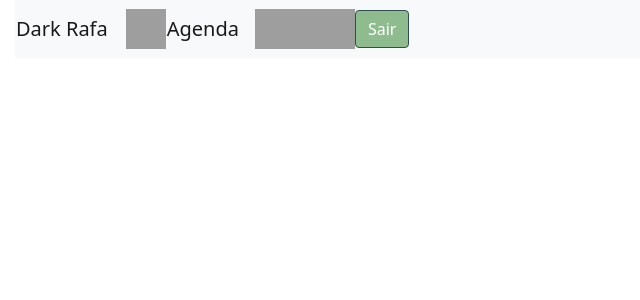
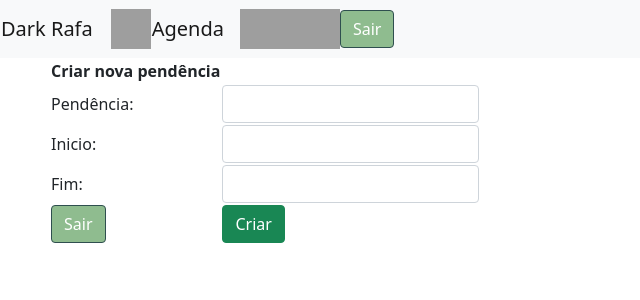
Before and after one commit to Gab-Mel/Pamp-s, a Django app: page /inicio/usuario/agenda in a window 1280 px wide. Shown: the top 300 px of the page, without its empty margins (0-640 px from the left). Run offline with Django 3.2, Linux system fonts and the light colour scheme; parts of the project's set-up code (start-up, migrations or seed data) failed here and were passed over; grey boxes are pictures that could not be loaded.

Commit message:
aaaaaaaaaaaaaaaaaaaaaaaaaaaaaaaaaaaaaaa

```diff
--- a/mentoria/inicio/models.py
+++ b/mentoria/inicio/models.py
@@ -8,6 +8,11 @@
     email_a = models.EmailField(max_length=254)
     senha_a = models.CharField(max_length=15)
 
+class agendas(models.Model):
+    pendencia_a = models.CharField(max_length=50)
+    inicio_a = models.DateTimeField(auto_now=False, auto_now_add=False)
+    fim_a = models.DateTimeField(auto_now=False, auto_now_add=False)
+
 class fotog(models.Model):
     id = models.BigAutoField(primary_key=True)
     nome = models.CharField(max_length=250, blank=False)
--- a/mentoria/inicio/static/css/inicio.css
+++ b/mentoria/inicio/static/css/inicio.css
@@ -1,13 +1,36 @@
-body{
-    padding-left: 15px;
-}
-
 .bob{
     padding-left: 50px;
     margin-left: 50px;
+    margin-right: 50px;
 }
 
-.btn-primary {
+.btn-primary{
     background-color: darkseagreen;
     border-color: darkslategrey;
 }
+
+.navbar-expand-lg{
+    background-color: teal;
+    flood-color: teal;
+    scrollbar-color: teal;
+    color-adjust: teal;
+    color-scheme: teal;
+
+}
+
+.navbar-light{
+    background-color: teal;
+}
+
+.bg-light{
+    background-color: teal;
+
+}
+
+.navbar{
+    background-color: teal;
+}
+
+#ha{
+    background-color: teal;
+}
--- a/mentoria/inicio/templates/inicio/create.htm
+++ b/mentoria/inicio/templates/inicio/create.htm
@@ -11,7 +11,7 @@
         <link rel="stylesheet" href="{% static 'css/inicio.css' %}">
     </head>
 
-    <body>
+    {% block content %}
         <div>
             <img class="displayed" src="img/logo.png" alt="logo">
         </div>
@@ -30,5 +30,5 @@
             </div>
         </form>
 
-    </body>
+        {% endblock %}
 </html>
--- a/mentoria/inicio/templates/inicio/index.htm
+++ b/mentoria/inicio/templates/inicio/index.htm
@@ -11,7 +11,7 @@
         <link rel="stylesheet" href="{% static 'css/inicio.css' %}">
     </head>
 
-    <body>
+    {% block content %}
         <div>
             <img class="displayed" src="http://127.0.0.1:8000/inicio/img/logo.png" alt="logo">
         </div>
@@ -22,5 +22,5 @@
                 <tr><td><a class="btn btn-primary" href="{%url "navegar" chave='criar' %}">New login</a></td><td><a class="btn btn-primary" href="{%url "navegar" chave='usuario' %}">Login</a></td></tr>
             </table>
         </div>
-    </body>
+    {% endblock %}
 </html>
--- a/mentoria/inicio/templates/inicio/usuario/agenda.htm
+++ b/mentoria/inicio/templates/inicio/usuario/agenda.htm
@@ -11,7 +11,7 @@
         <link rel="stylesheet" href="{% static 'css/inicio.css' %}">
     </head>
 
-    <body>
+    {% block content %}
         <nav class="navbar navbar-expand-lg navbar-light bg-light">
             <table>
                 <tr><td><a class="navbar-brand" href="{%url "navegar" chave='usuario' %}">Dark Rafa</a></td><td><img src="../supervisor/img/perfil.png" alt="perfil" style="height:40px;width:40px;"></td></tr>
@@ -23,6 +23,19 @@
             <a class="btn btn-primary" href="{%url "special" %}">Sair</a>
         </nav>
 
+        <form action="{% url 'pendencia' %}" method="post">
+            {% csrf_token %}
+            <div class = "box">
+                <table class = 'bob'>
+                    <tr><th>Criar nova pendência</th></tr>
+                    <tr><td>Pendência:</td><td><input class="form-control"class="form-control"type="text" name="pendencia_a" aria-describedby="button-addon3" required></td></tr>
+                    <tr><td>Inicio:</td><td><input class="form-control"class="form-control" type="datetime" name="inicio_a" aria-describedby="button-addon3" required></td></tr>
+                    <tr><td>Fim:</td><td><input class="form-control"class="form-control" type="datetime" name="fim_a" aria-describedby="button-addon3" required></td></tr>
+                    <tr><td><a class="btn btn-primary" href="{% url "special" %}">Sair</a></td><td><button class="btn btn-success" type="submit" id="button-addon3">Criar</button></td></tr>
+                </table>
+            </div>
+        </form>
 
-    </body>
+
+        {% endblock%}
 </html>
--- a/mentoria/inicio/templates/inicio/usuario/material.htm
+++ b/mentoria/inicio/templates/inicio/usuario/material.htm
@@ -11,7 +11,7 @@
         <link rel="stylesheet" href="{% static 'css/inicio.css' %}">
     </head>
 
-    <body>
+    {% block content %}
         <nav class="navbar navbar-expand-lg navbar-light bg-light">
             <table>
                 <tr><td><a class="navbar-brand" href="{%url "navegar" chave='usuario' %}">Dark Rafa</a></td><td><img src="../../usuario/img/perfil.png" alt="perfil" style="height:40px;width:40px;"></td></tr>
@@ -47,5 +47,5 @@
             </table>
         </div>
 
-    </body>
+    {% endblock %}
 </html>
--- a/mentoria/inicio/templates/inicio/usuario/mural.htm
+++ b/mentoria/inicio/templates/inicio/usuario/mural.htm
@@ -11,7 +11,7 @@
         <link rel="stylesheet" href="{% static 'css/inicio.css' %}">
     </head>
 
-    <body>
+    {% block content %}
         <nav class="navbar navbar-expand-lg navbar-light bg-light">
             <table>
                 <tr><td><a class="navbar-brand" href="{%url "navegar" chave='usuario' %}">Dark Rafa</a></td><td><img src="../../usuario/img/perfil.png" alt="perfil" style="height:40px;width:40px;"></td></tr>
@@ -47,5 +47,5 @@
             </table>
         </div>
 
-    </body>
+    {% endblock%}
 </html>
--- a/mentoria/inicio/templates/inicio/usuario/video.htm
+++ b/mentoria/inicio/templates/inicio/usuario/video.htm
@@ -11,7 +11,7 @@
         <link rel="stylesheet" href="{% static 'css/inicio.css' %}">
     </head>
 
-    <body>
+    {% block content %}
         <nav class="navbar navbar-expand-lg navbar-light bg-light">
             <table>
                 <tr><td><a class="navbar-brand" href="{%url "navegar" chave='usuario' %}">Dark Rafa</a></td><td><img src="../../usuario/img/perfil.png" alt="perfil" style="height:40px;width:40px;"></td></tr>
@@ -52,5 +52,5 @@
             </table>
         </div>
 
-    </body>
+    {% endblock%}
 </html>
--- a/mentoria/inicio/urls.py
+++ b/mentoria/inicio/urls.py
@@ -6,7 +6,9 @@
     path("", views.aluno, name = 'aluno'),
     path("<slug:chave>", views.navegar, name = 'navegar'),
     path("usuario/<slug:chave>", views.viajar, name = 'viajar'),
-    #path('paisagem', views.paisagem, name ="paisagem"),
+    path("usuario/agenda", views.pendencia, name = 'pendencia'),
+
+    path('paisagem', views.paisagem, name ="paisagem"),
 
     #path("index/", views.index, name ="index"),
 ]
--- a/mentoria/inicio/views.py
+++ b/mentoria/inicio/views.py
@@ -3,7 +3,7 @@
 from django.http import HttpResponse
 from django.urls import reverse_lazy
 
-from inicio.forms import novo_user
+from inicio.forms import novo_user, nova_pendencia, fotofx
 
 # Create your views here.
 
@@ -18,6 +18,19 @@
             return render(request, 'inicio/index.htm')
         else:
             render(request, 'inicio/create.htm', {'form':form}, status=400)
+
+def pendencia(request):
+    if request.method == 'POST':
+        pet = nova_pendencia(request.POST)
+        if pet.is_valid():
+            pet.save()
+
+
+            return render(request, 'inicio/usuario/agenda.htm')
+
+
+        else:
+            render(request, 'inicio/usuario/agenda.htm', {'pet':pet}, status=400)
 
 def navegar(request, chave):
     if chave == 'criar':
@@ -35,16 +48,18 @@
     elif chave == 'video':
         return render(request, 'inicio/usuario/video.htm')
 
-#def paisagem(request):
-#    if request.method == 'POST':
-#        if request.method == 'POST':
-#            farm = fotofx(request.POST, request.FILES)
-#            if farm.is_volid():
-#                farm.save()
-#                return redirect(reverse_lazy("inicio:special"))
-#        else:
-#            farm = fotofx()
-#        context = {
-#            'farm': farm
-#        }
-#        return render(request, 'inicio/paisagem.html')
+
+
+def paisagem(request):
+    if request.method == 'POST':
+        if request.method == 'POST':
+            farm = fotofx(request.POST, request.FILES)
+            if farm.is_volid():
+                farm.save()
+                return redirect(reverse_lazy("inicio:special"))
+        else:
+            farm = fotofx()
+        context = {
+            'farm': farm
+        }
+        return render(request, 'inicio/paisagem.html')
--- a/mentoria/mentoria/settings.py
+++ b/mentoria/mentoria/settings.py
@@ -40,7 +40,7 @@
     'django.contrib.sessions',
     'django.contrib.messages',
     'django.contrib.staticfiles',
-    'inicio'
+    'inicio',
 ]
 
 MIDDLEWARE = [
--- a/mentoria/mentoria/urls.py
+++ b/mentoria/mentoria/urls.py
@@ -23,4 +23,4 @@
 urlpatterns = [
     path('admin/', admin.site.urls),
     path(r"inicio/", include("inicio.urls")),
-]#+ static(settings.MEDIA_URL, document_root=settings.MEDIA_ROOT)
+] #+ static(settings.MEDIA_URL, document_root=settings.MEDIA_ROOT)
```
Also changed, not shown: mentoria/inicio/forms.py (+20 -14 lines), mentoria/inicio/templates/inicio/usuario.htm (+6 -5 lines), mentoria/inicio/migrations/0003_auto_20211205_0949.py (added), 1 other file.
